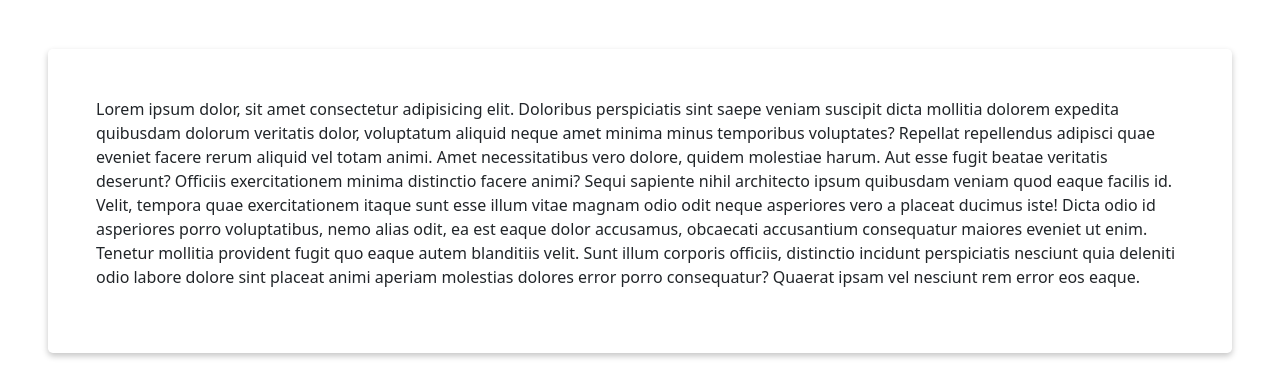
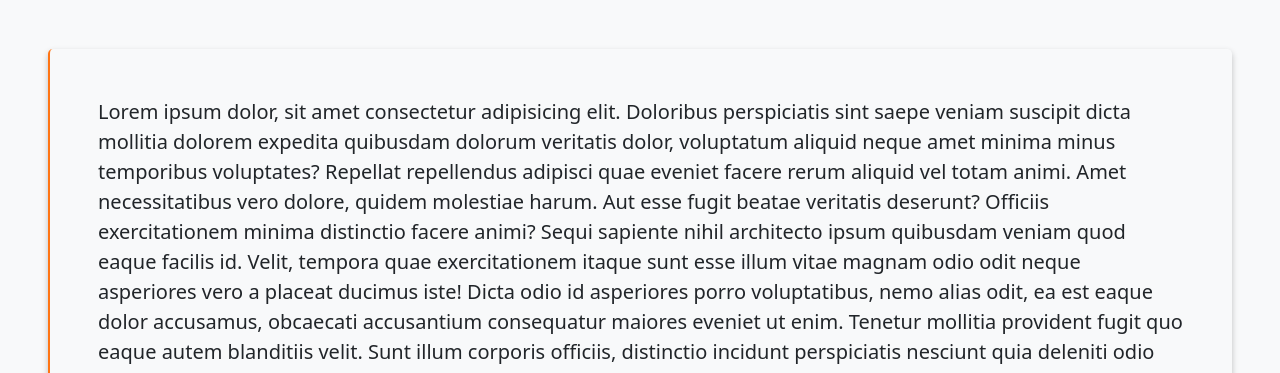
Before and after one commit to gonzalocibeira/obsesivo-detail, a website: page index.html in a window 1280 px wide. Shown: the part 180-553 px from the top of the page. Drawn offline with nearby package versions, Linux system fonts and the light colour scheme.

Commit message:
minor design changes

```diff
--- a/index.html
+++ b/index.html
@@ -14,7 +14,7 @@
     <link href="https://unpkg.com/aos@2.3.1/dist/aos.css" rel="stylesheet">
     <title>Obsesivo Detail</title>
 </head>
-<body>
+<body class="bg-light">
     <nav class="navbar navbar-expand-lg navbar-dark bg-dark">
         <div class="container-fluid">
             <a class="navbar-brand" href="#">
@@ -39,7 +39,7 @@
         </div>
         <div class="d-flex align-items-center justify-content-center mt-2">
             <div class="mx-1 mx-md-5 mt-2 mt-md-5 p-2 p-md-5 text-dark rounded-3 cardIndex" data-aos="zoom-in">
-                <p>Lorem ipsum dolor, sit amet consectetur adipisicing elit. Doloribus perspiciatis sint saepe veniam suscipit dicta mollitia dolorem expedita quibusdam dolorum veritatis dolor, voluptatum aliquid neque amet minima minus temporibus voluptates?
+                <p class="fs-5">Lorem ipsum dolor, sit amet consectetur adipisicing elit. Doloribus perspiciatis sint saepe veniam suscipit dicta mollitia dolorem expedita quibusdam dolorum veritatis dolor, voluptatum aliquid neque amet minima minus temporibus voluptates?
                 Repellat repellendus adipisci quae eveniet facere rerum aliquid vel totam animi. Amet necessitatibus vero dolore, quidem molestiae harum. Aut esse fugit beatae veritatis deserunt? Officiis exercitationem minima distinctio facere animi?
                 Sequi sapiente nihil architecto ipsum quibusdam veniam quod eaque facilis id. Velit, tempora quae exercitationem itaque sunt esse illum vitae magnam odio odit neque asperiores vero a placeat ducimus iste!
                 Dicta odio id asperiores porro voluptatibus, nemo alias odit, ea est eaque dolor accusamus, obcaecati accusantium consequatur maiores eveniet ut enim. Tenetur mollitia provident fugit quo eaque autem blanditiis velit.
--- a/scss/components/_cards.scss
+++ b/scss/components/_cards.scss
@@ -1,5 +1,7 @@
 .cardIndex{
     box-shadow: rgba(0, 0, 0, 0.23) 0px 3px 6px;
+    border-left: 2px solid $main_orange;
+    border-bottom: 3px solid $main_orange;
 };
 
 .cardServ{
```
Also changed, not shown: css/main.css.
